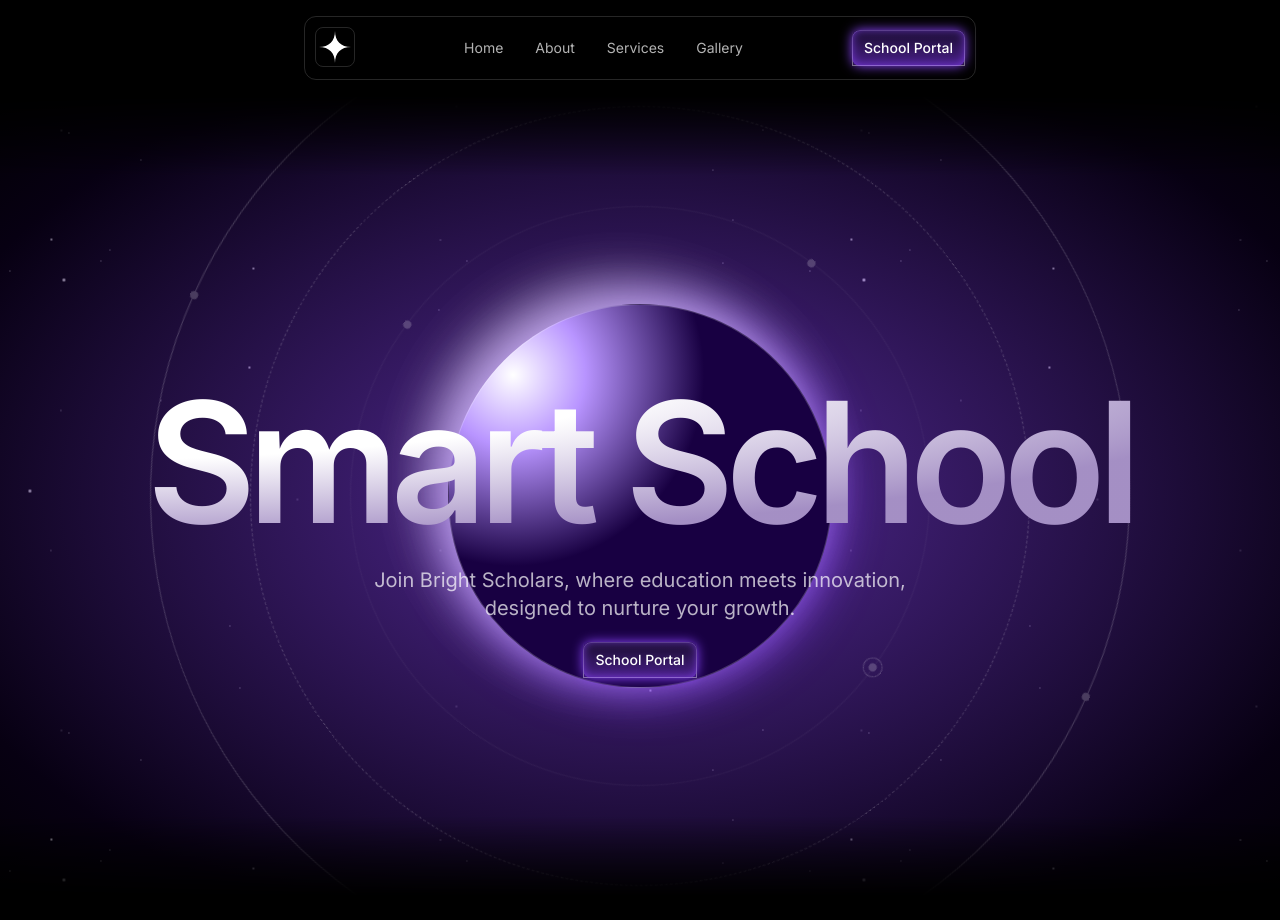
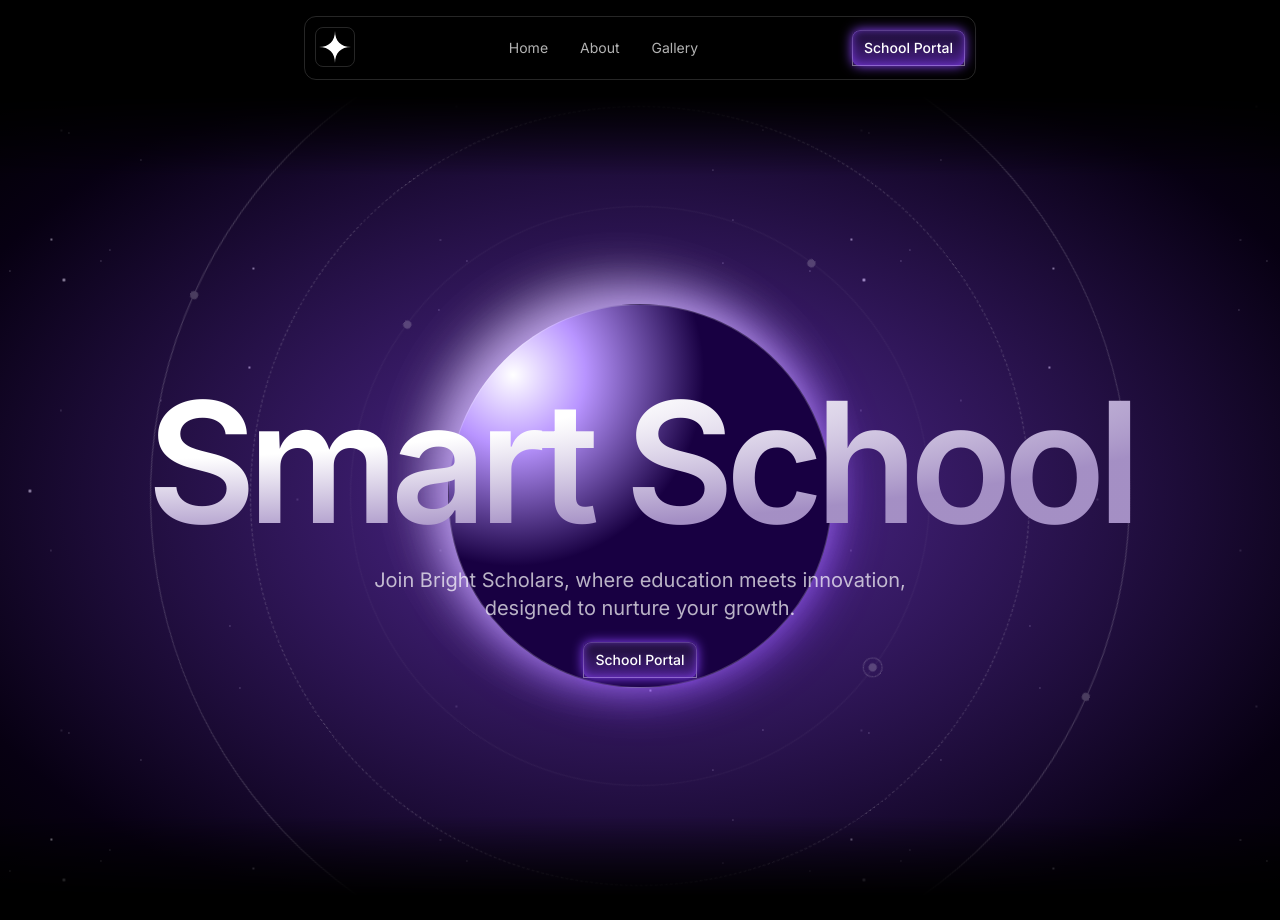
Before and after one commit to netrobase/bright-scholars, a Next.js app: page / in a window 1280 px wide. Shown: the top 920 px of the page. Built offline with nearby package versions, Linux system fonts and the light colour scheme.

Commit message:
Update Header Menu

```diff
--- a/src/sections/Header.tsx
+++ b/src/sections/Header.tsx
@@ -32,9 +32,6 @@ export const Header = () => {
                 About
               </Link>
               <Link href="#" className="text-white/70 hover:text-white transition">
-                Services
-              </Link>
-              <Link href="#" className="text-white/70 hover:text-white transition">
                 Gallery
               </Link>
             </nav>
@@ -57,9 +54,6 @@ export const Header = () => {
               About
             </Link>
             <Link href="#" className="text-white/70 hover:text-white transition block">
-              Services
-            </Link>
-            <Link href="#" className="text-white/70 hover:text-white transition block">
               Gallery
             </Link>
           </nav>
```
